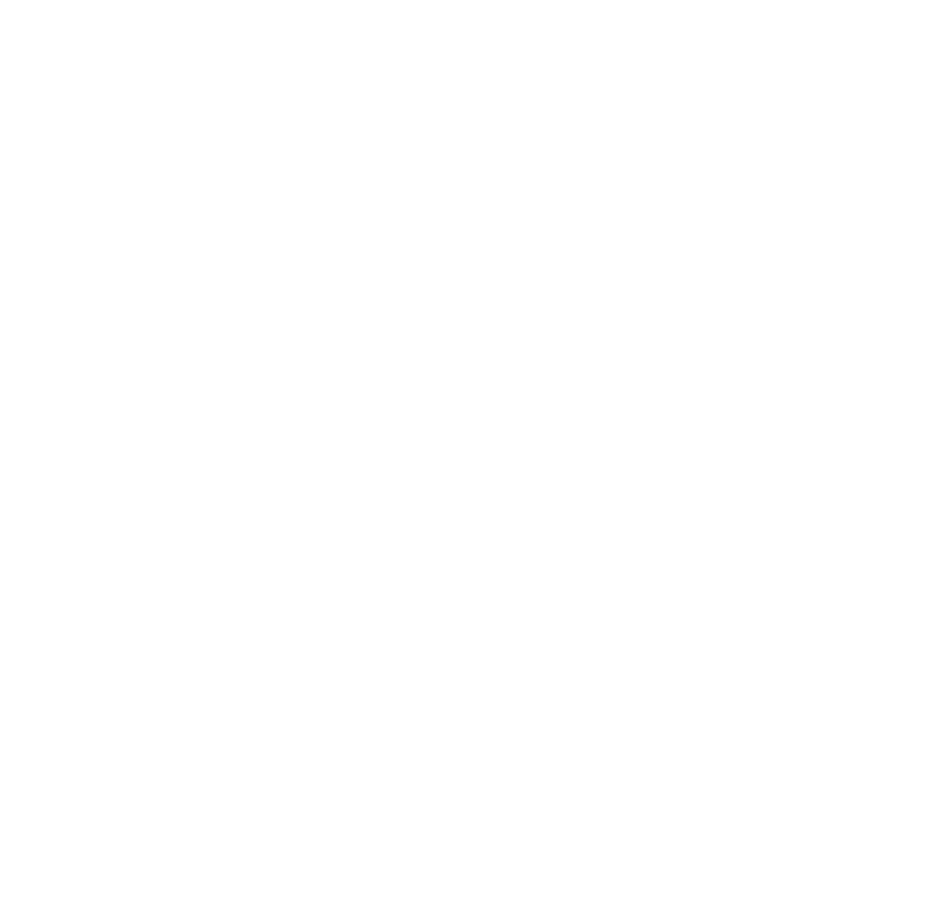
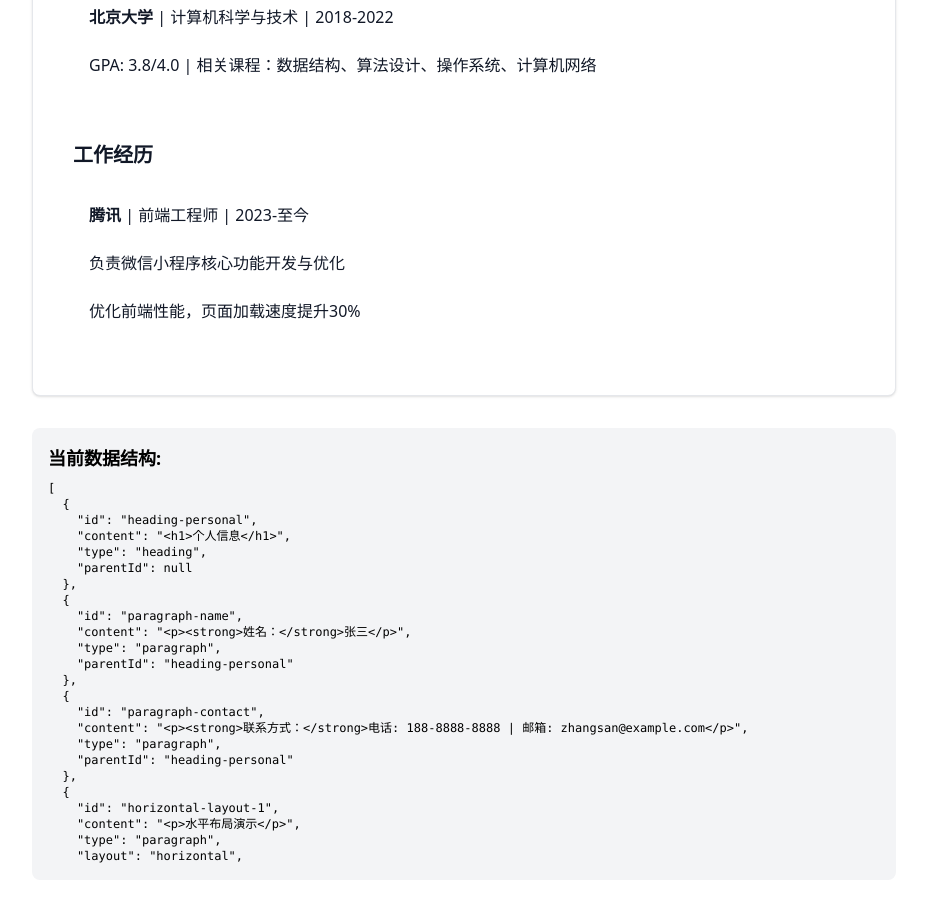
Before and after one commit to anonymity12/notion-style-resume, a Next.js app: page /block-container-test in a window 1280 px wide. Before the commit this address had no page. Shown: the part 440-1342 px from the top of the page, without its empty margins (176-1103 px from the left). Before the commit the page ends 800 px from the top, so only its background shows below. Built offline with nearby package versions, Linux system fonts and the light colour scheme.

Commit message:
block continer 测试页面搭建ok，运行ok

```diff
--- /dev/null
+++ b/src/app/block-container-test/page.jsx
@@ -0,0 +1,129 @@
+'use client';
+
+import React, { useState, useEffect } from 'react';
+import { BlockContainer } from '../../components/editor/BlockContainer';
+
+export default function BlockContainerTest() {
+  const [mounted, setMounted] = useState(false);
+
+  // 示例数据 - 包含不同类型的块和嵌套结构
+  const [blocks, setBlocks] = useState([
+    // 个人信息部分
+    {
+      id: 'heading-personal',
+      content: '<h1>个人信息</h1>',
+      type: 'heading',
+      parentId: null
+    },
+    {
+      id: 'paragraph-name',
+      content: '<p><strong>姓名：</strong>张三</p>',
+      type: 'paragraph',
+      parentId: 'heading-personal'
+    },
+    {
+      id: 'paragraph-contact',
+      content: '<p><strong>联系方式：</strong>电话: 188-8888-8888 | 邮箱: zhangsan@example.com</p>',
+      type: 'paragraph',
+      parentId: 'heading-personal'
+    },
+    {
+      id: 'horizontal-layout-1',
+      content: '<p>水平布局演示</p>',
+      type: 'paragraph',
+      layout: 'horizontal',
+      parentId: 'heading-personal'
+    },
+
+    // 教育经历部分
+    {
+      id: 'heading-education',
+      content: '<h1>教育经历</h1>',
+      type: 'heading',
+      parentId: null
+    },
+    {
+      id: 'paragraph-edu1',
+      content: '<p><strong>北京大学</strong> | 计算机科学与技术 | 2018-2022</p>',
+      type: 'paragraph',
+      parentId: 'heading-education'
+    },
+    {
+      id: 'paragraph-edu1-detail',
+      content: '<p>GPA: 3.8/4.0 | 相关课程：数据结构、算法设计、操作系统、计算机网络</p>',
+      type: 'paragraph',
+      parentId: 'heading-education'
+    },
+    {
+      id: 'vertical-layout-1',
+      content: '<p>垂直布局演示</p>',
+      type: 'paragraph',
+      layout: 'vertical',
+      parentId: 'heading-education'
+    },
+
+    // 工作经历部分
+    {
+      id: 'heading-work',
+      content: '<h1>工作经历</h1>',
+      type: 'heading',
+      parentId: null
+    },
+    {
+      id: 'paragraph-work1',
+      content: '<p><strong>腾讯</strong> | 前端工程师 | 2023-至今</p>',
+      type: 'paragraph',
+      parentId: 'heading-work'
+    },
+    {
+      id: 'paragraph-work1-detail1',
+      content: '<p>负责微信小程序核心功能开发与优化</p>',
+      type: 'paragraph',
+      parentId: 'heading-work'
+    },
+    {
+      id: 'paragraph-work1-detail2',
+      content: '<p>优化前端性能，页面加载速度提升30%</p>',
+      type: 'paragraph',
+      parentId: 'heading-work'
+    }
+  ]);
+
+  // 客户端渲染保护
+  useEffect(() => {
+    setMounted(true);
+  }, []);
+
+  // 处理块数据变更
+  const handleBlocksChange = (newBlocks) => {
+    setBlocks(newBlocks);
+    console.log('Blocks updated:', newBlocks);
+  };
+
+  // 防止服务器端渲染错误
+  if (!mounted) return null;
+
+  return (
+    <div className="max-w-4xl mx-auto my-8 p-4">
+      <h1 className="text-2xl font-bold mb-6">BlockContainer 演示</h1>
+      <p className="mb-4 text-gray-600">
+        这个页面展示了新的 BlockContainer 组件，实现了拖拽、嵌套和不同布局类型。
+        可以尝试拖拽块、编辑内容和添加新块。
+      </p>
+
+      <div className="bg-white border rounded-lg p-8 shadow">
+        <BlockContainer
+          blocks={blocks}
+          onBlocksChange={handleBlocksChange}
+        />
+      </div>
+
+      <div className="mt-8 p-4 bg-gray-100 rounded-lg">
+        <h2 className="text-lg font-semibold mb-2">当前数据结构:</h2>
+        <pre className="text-xs overflow-auto max-h-96">
+          {JSON.stringify(blocks, null, 2)}
+        </pre>
+      </div>
+    </div>
+  );
+}
```
